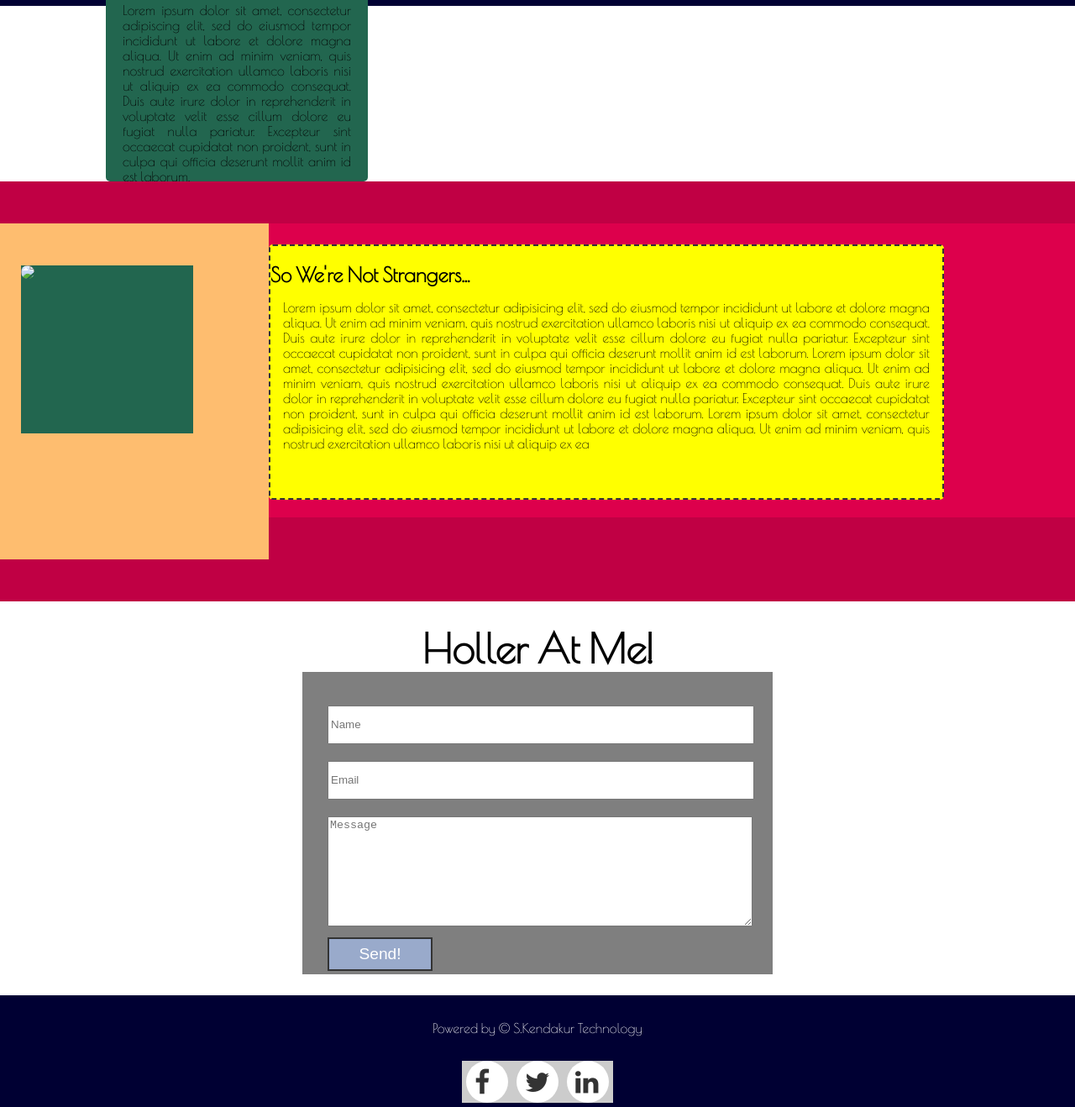
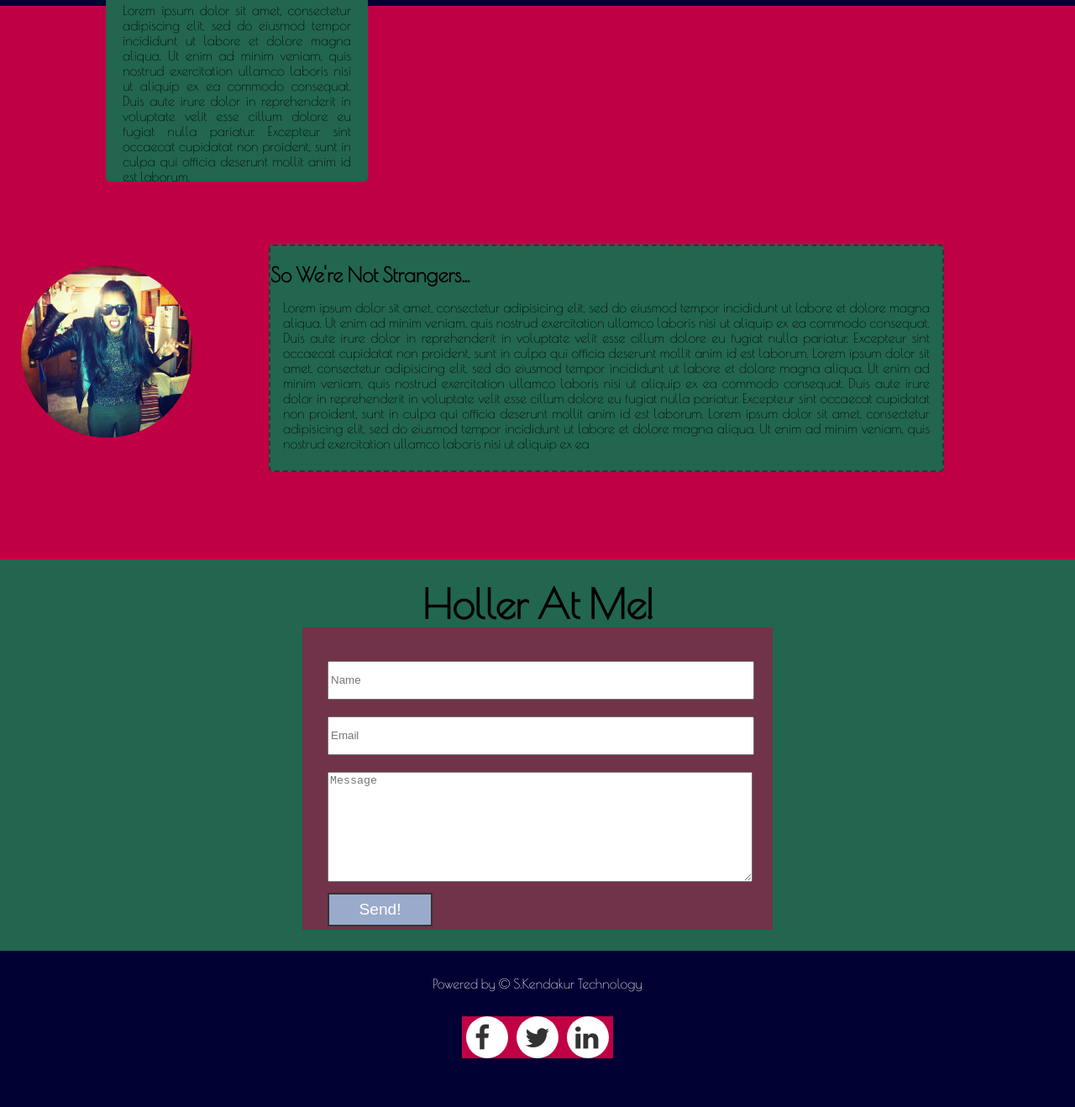
Before and after one commit to skendakur/portfolio_template, a plain HTML site: page index.html in a window 1280 px wide. Shown: the part 761-2079 px from the top of the page at 84% size. Drawn offline with nearby package versions, Linux system fonts and the light colour scheme.

Commit message:
2nd commit:completed project by adding pic, finishing css, & finishing html

```diff
--- a/css/main.css
+++ b/css/main.css
@@ -5,6 +5,7 @@ body, html {
   margin: 0;
   /*Because bodies naturally come with a margin.*/
   font-family: 'Poiret One', cursive;
+  background-color: #c00044;
 }
 
 ul {
@@ -119,7 +120,7 @@ color: white;
   width: 100%;
   padding: 50px 0;
   background-color: #c00044;
-  display: inline-block;
+  display: inline-flex;
 }
 
 #about h1 {
@@ -133,16 +134,14 @@ color: white;
 }
 
 .img-box {
-  height: 400px;
+  height: 350px;
   width: 25%;
   float: left;
-  background-color: #febd6f;
 }
 
 .img-container {
-  height: 200px;
+  height: 205px;
   width: 205px;
-  background-color: #22664f;
   margin-left: 25px;
   margin-top: 50px;
 }
@@ -153,26 +152,26 @@ color: white;
 }
 
 .about-info {
-height:350px;
+height: 326px;
 width: 75%;
 float: left;
-background-color: #dd004c;
+background-color: #c00044;
 }
 
 .about-content {
-  height: 300px;
+  height: 267px;
   width: 800px;
   border: 2px dashed #333;
   margin-top: 25px;
   border-radius: 5px;
-  background-color: yellow;
+  background-color: #22664f;
 }
 
 #contact {
   width: 100%;
   padding: 25px 0;
   display: inline-block;
-
+  background-color: #22664f;
 }
 
 #contact h1 {
@@ -183,7 +182,7 @@ background-color: #dd004c;
 .form-box {
   height: 300px;
   width: 500px;
-  background-color: rgba(0,0,0,0.5);
+  background-color: rgba(192,0,68,0.5);
   padding: 30px;
   margin: 0 auto;
 }
@@ -232,7 +231,7 @@ footer {
 .sm-icons {
   width: 180px;
   height: 50px;
-  background-color: #ccc;
+  background-color: #c00044;
   margin: 0 auto;
 }
 
--- a/index.html
+++ b/index.html
@@ -67,7 +67,7 @@
 
   <div class="img-box">
     <div class="img-container">
-      <img src="AYO"></img>
+      <img src="img/self_image.jpg"></img>
     </div>
   </div>
 
```
Also changed, not shown: img/self_image.jpg (added).
